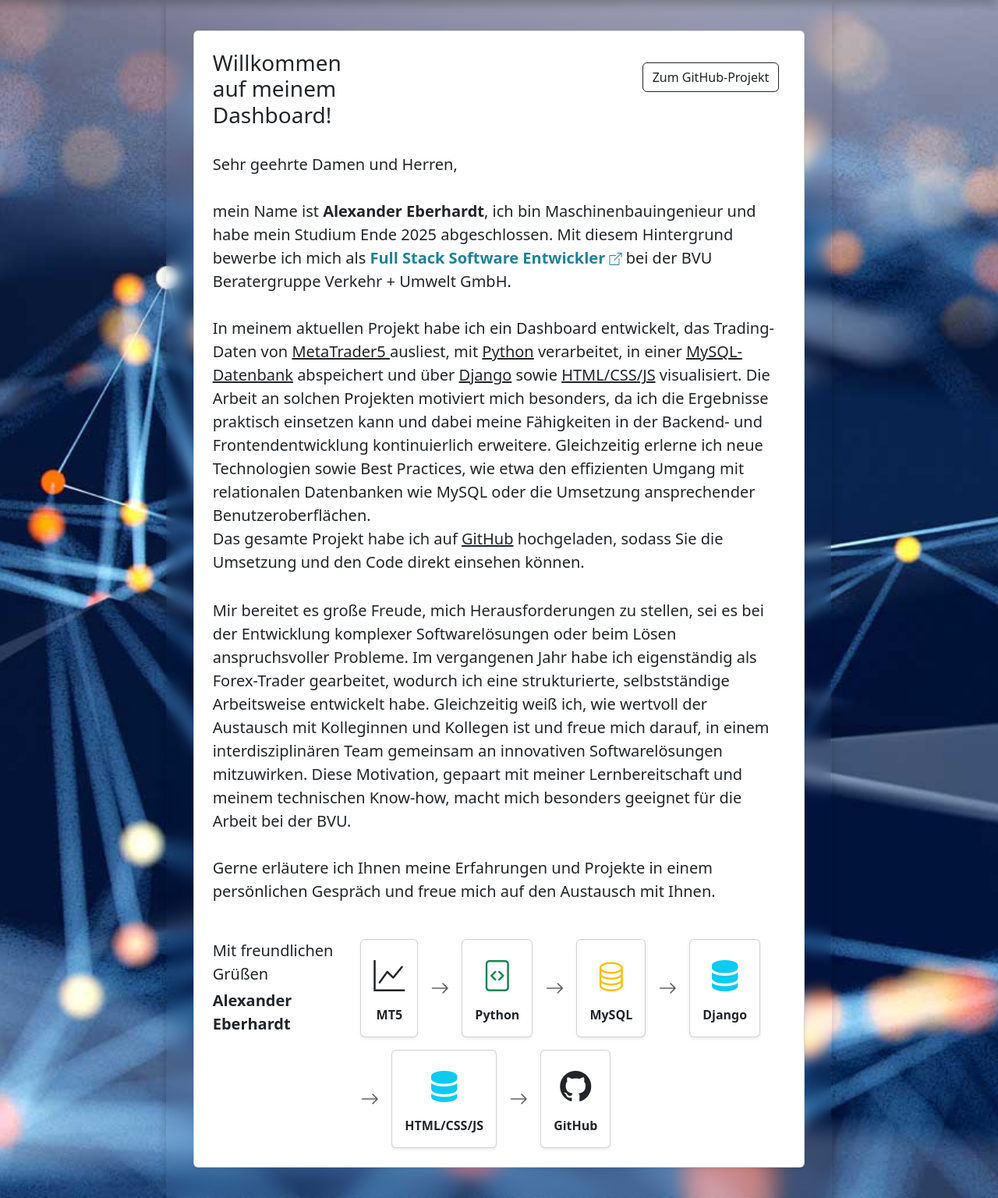
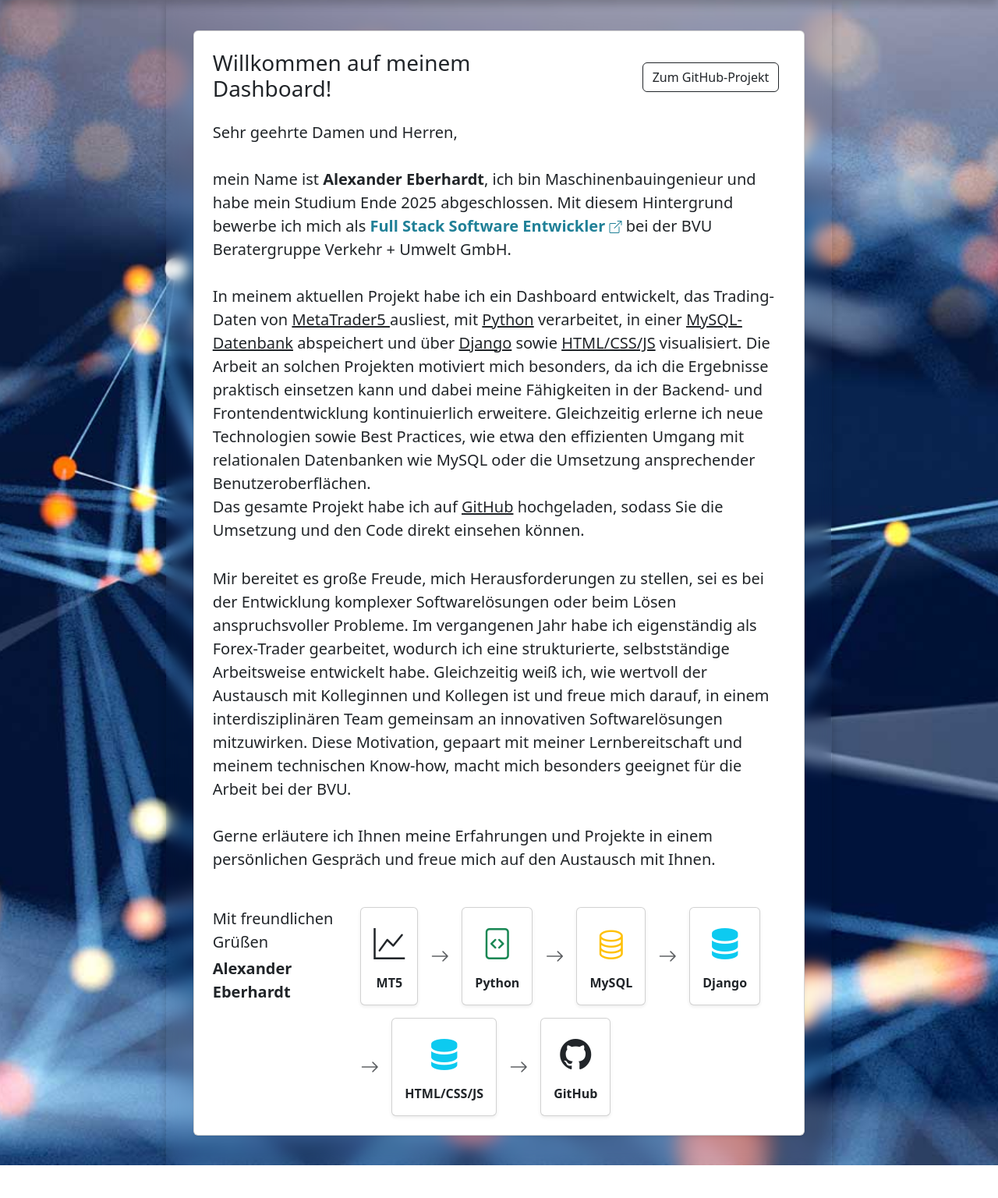
Before and after one commit to GitAlexanderE/trading-analytics-dashboard, a Django app: page /dashboard/ in a window 1280 px wide. Shown: the part 69-1605 px from the top of the page at 78% size. After the commit the page ends 1563 px from the top, so only its background shows below. Run offline with Django 5.2, Linux system fonts and the light colour scheme.

Commit message:
Changes in dashboard.html

```diff
--- a/overview/templates/overview/dashboard.html
+++ b/overview/templates/overview/dashboard.html
@@ -12,11 +12,11 @@
             <div class="row align-items-start">
 
                 <!-- Left: Header -->
-                <div class="col-md-3">
-                    <h2 class="fs-3 mb-3">Willkommen auf meinem Dashboard!</h2>
+                <div class="col-md-6">
+                    <h2 class="fs-3 ">Willkommen auf meinem Dashboard!</h2>
                 </div>
                 <!-- RIGHT: GitHubProjekt -->
-                <div class="col-md-9">
+                <div class="col-md-6">
                     <div class="d-flex flex-row-reverse align-items-right gap-3 flex-wrap">
                         <div class="p-2">
                             <a href="https://github.com/GitAlexanderE" target="_blank" class="btn btn-outline-dark my-2"
```
